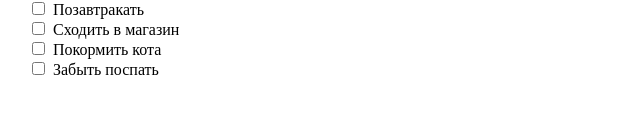
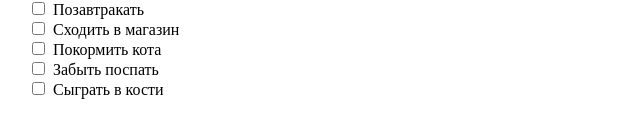
Before and after one commit to Sedokk/CI-exploring, a React (Create React App) app: page / in a window 1280 px wide. Shown: the part 194-332 px from the top of the page, without its empty margins (0-640 px from the left). Built offline with nearby package versions, Linux system fonts and the light colour scheme.

Commit message:
chore: added small change

```diff
--- a/src/store.ts
+++ b/src/store.ts
@@ -11,6 +11,7 @@ const items = [
   "Сходить в магазин",
   "Покормить кота",
   "Забыть поспать",
+  "Сыграть в кости",
 ]
 
 const DEFAULT_STATE = { items, done: {}, text: "" }
```
